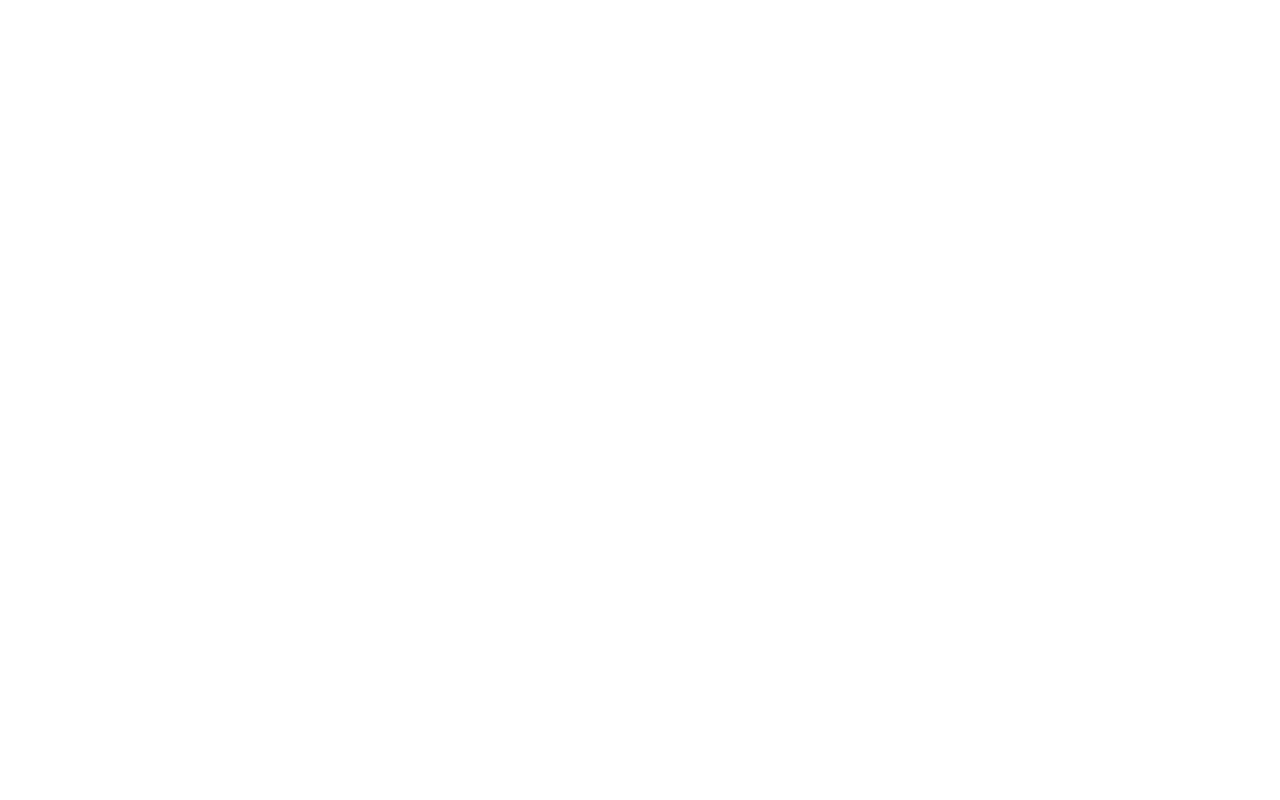
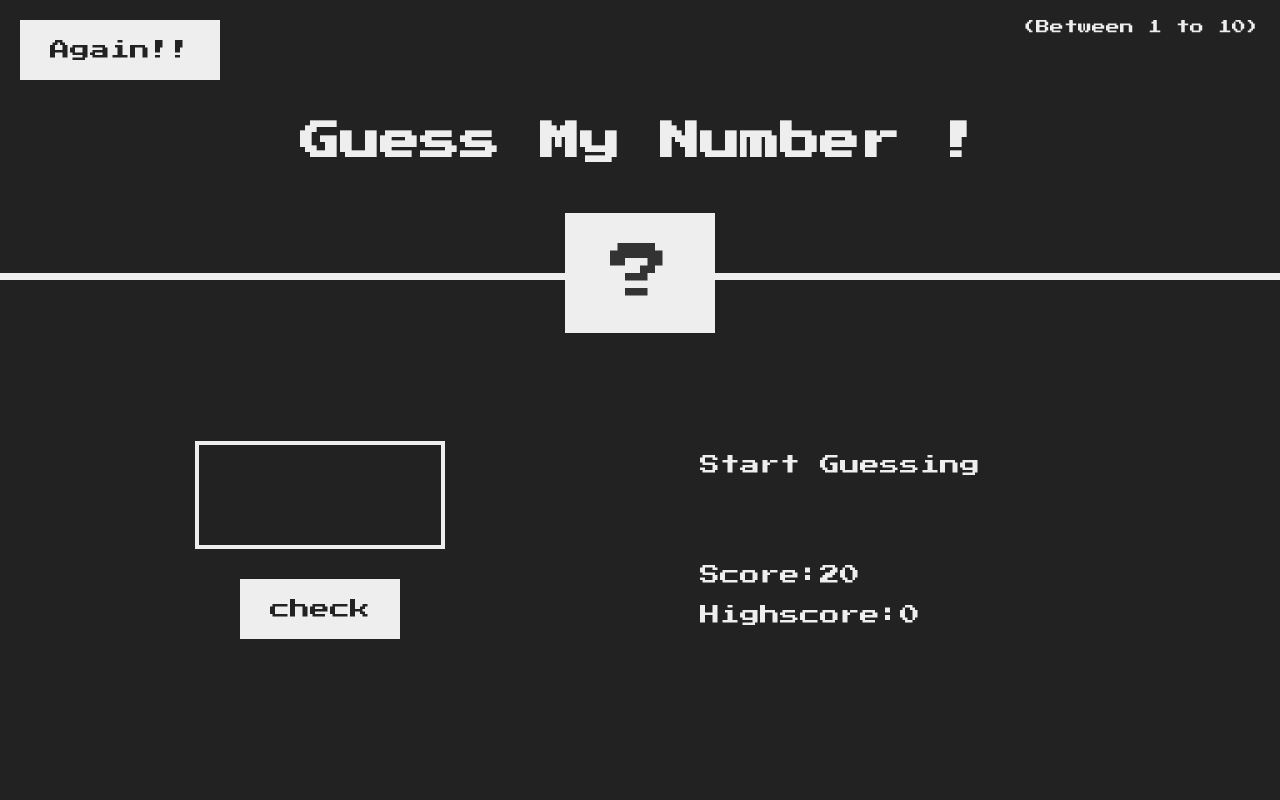
Before and after one commit to SandhuBrar/Javascript, a plain HTML site: page Javacript_learning/Dice Game/Index.html in a window 1280 px wide. Drawn offline with Linux system fonts and the light colour scheme.

Commit message:
complete the Html code and style file code

```diff
--- a/Javacript_learning/Dice Game/Index.html
+++ b/Javacript_learning/Dice Game/Index.html
@@ -3,7 +3,29 @@
   <head>
     <meta charset="UTF-8" />
     <meta name="viewport" content="width=device-width, initial-scale=1.0" />
-    <title>Document</title>
+    <link rel="stylesheet" href="style.css" />
+    <title>Guess My Number</title>
   </head>
-  <body></body>
+  <body>
+    <header>
+      <h1>Guess My Number !</h1>
+      <p class="between">(Between 1 to 10)</p>
+      <button class="btn again">Again!!</button>
+      <div class="number">?</div>
+    </header>
+    <main>
+      <section class="left">
+        <input type="number" class="guess" />
+        <button class="btn check">check</button>
+      </section>
+      <section class="right">
+        <p class="message">Start Guessing</p>
+        <p class="label-score">Score:<span class="score">20</span></p>
+        <p class="lable-highscore">
+          Highscore:<span class="highscore">0</span>
+        </p>
+      </section>
+    </main>
+    <script src="script.js"></script>
+  </body>
 </html>
--- a/Javacript_learning/Dice Game/style.css
+++ b/Javacript_learning/Dice Game/style.css
@@ -0,0 +1,117 @@
+@import url("https://fonts.googleapis.com/css?family=Press+Start+2P&display=swap");
+
+* {
+  margin: 0;
+  padding: 0;
+  box-sizing: inherit;
+}
+
+html {
+  font-size: 62.5%;
+  box-sizing: border-box;
+}
+
+body {
+  font-family: "Press Start 2P", sans-serif;
+  color: #eee;
+  background-color: #222;
+}
+
+/* LAYOUT */
+header {
+  position: relative;
+  height: 35vh;
+  border-bottom: 7px solid #eee;
+}
+
+main {
+  height: 65vh;
+  color: #eee;
+  display: flex;
+  align-items: center;
+  justify-content: space-around;
+}
+
+.left {
+  width: 52rem;
+  display: flex;
+  flex-direction: column;
+  align-items: center;
+}
+
+.right {
+  width: 52rem;
+  font-size: 2rem;
+}
+
+h1 {
+  font-size: 4rem;
+  text-align: center;
+  position: absolute;
+  width: 100%;
+  top: 52%;
+  left: 50%;
+  transform: translate(-50%, -50%);
+}
+
+.number {
+  background: #eee;
+  color: #333;
+  font-size: 6rem;
+  width: 15rem;
+  padding: 3rem 0rem;
+  text-align: center;
+  position: absolute;
+  bottom: 0;
+  left: 50%;
+  transform: translate(-50%, 50%);
+}
+
+.between {
+  font-size: 1.4rem;
+  position: absolute;
+  top: 2rem;
+  right: 2rem;
+}
+
+.again {
+  position: absolute;
+  top: 2rem;
+  left: 2rem;
+}
+
+.guess {
+  background: none;
+  border: 4px solid #eee;
+  font-family: inherit;
+  color: inherit;
+  font-size: 5rem;
+  padding: 2.5rem;
+  width: 25rem;
+  text-align: center;
+  display: block;
+  margin-bottom: 3rem;
+}
+
+.btn {
+  border: none;
+  background-color: #eee;
+  color: #222;
+  font-size: 2rem;
+  font-family: inherit;
+  padding: 2rem 3rem;
+  cursor: pointer;
+}
+
+.btn:hover {
+  background-color: #ccc;
+}
+
+.message {
+  margin-bottom: 8rem;
+  height: 3rem;
+}
+
+.label-score {
+  margin-bottom: 2rem;
+}
```
Also changed, not shown: 2 other files.
